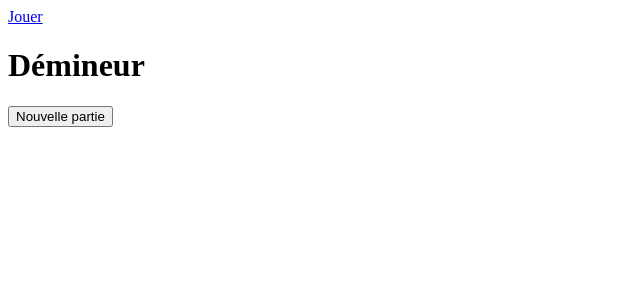
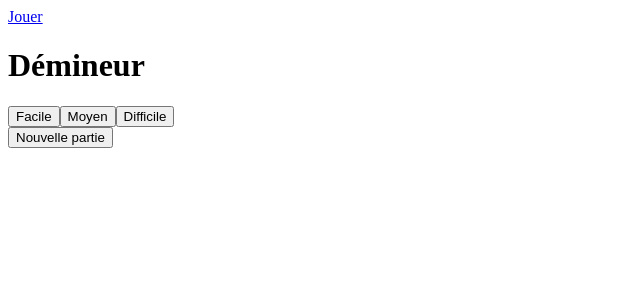
Before and after one commit to BatMaxou/esgi-minesweeper, a Vue app: page / in a window 1280 px wide. Shown: the top 300 px of the page, without its empty margins (0-640 px from the left). Built offline with nearby package versions, Linux system fonts and the light colour scheme.

Commit message:
Ajout boutons de difficulté + adaptation temps du timer

```diff
--- a/src/stores/minesweeper/index.js
+++ b/src/stores/minesweeper/index.js
@@ -1,78 +1,89 @@
-import {computed, ref, toRaw} from "vue"
-import {defineStore} from "pinia"
+import { computed, ref, toRaw } from "vue";
+import { defineStore } from "pinia";
 
-import Minesweeper from "./model"
+import Minesweeper from "./model";
 
-export const useMinesweeperStore = defineStore('minesweeper', () => {
-  const minesweeper = ref(null)
-  const isReset = ref(false)
-  const isFinished = ref(false)
-  const isWon = ref(false)
-  const isFlagMode = ref(false)
-
-  const dimension = computed(() => minesweeper.value ? minesweeper.value.dimension : 0)
+export const useMinesweeperStore = defineStore("minesweeper", () => {
+  const minesweeper = ref(null);
+  const isReset = ref(false);
+  const isFinished = ref(false);
+  const isWon = ref(false);
+  const isFlagMode = ref(false);
+  const difficulty = ref(parseInt(localStorage.getItem("minesweeper-difficulty")) || 1);
+  const dimension = computed(() => (minesweeper.value ? minesweeper.value.dimension : 0));
+  const durationByDifficulty = {
+    1: 300,
+    2: 180,
+    3: 120,
+  };
+  const duration = computed(() => durationByDifficulty[difficulty.value]);
 
   const resetMinesweeper = () => {
-    isReset.value = true
-    minesweeper.value = null
-    isFinished.value = false
-    isWon.value = false
-    isFlagMode.value = false
-  }
+    isReset.value = true;
+    minesweeper.value = null;
+    isFinished.value = false;
+    isWon.value = false;
+    isFlagMode.value = false;
+  };
 
-  const createMinesweeper = (level) => {
-    isReset.value = false
-    minesweeper.value = new Minesweeper(level)
-  }
+  const createMinesweeper = (level = difficulty.value) => {
+    isReset.value = false;
+    minesweeper.value = new Minesweeper(level);
+  };
+
+  const setDifficulty = (level) => {
+    difficulty.value = level;
+    localStorage.setItem("minesweeper-difficulty", level.toString());
+  };
 
   const reveal = (coords) => {
     if (!isValid(minesweeper)) {
-      return
+      return;
     }
 
-    const value = toRaw(minesweeper.value).try(coords)
+    const value = toRaw(minesweeper.value).try(coords);
 
-    isFinished.value = minesweeper.value.isFinished()
+    isFinished.value = minesweeper.value.isFinished();
 
-    return value
-  }
+    return value;
+  };
 
   const handleFlagMode = () => {
     if (!isValid(minesweeper)) {
-      return
+      return;
     }
 
-    minesweeper.value.handleFlagMode()
-    isFlagMode.value = minesweeper.value.isFlagMode()
-  }
+    minesweeper.value.handleFlagMode();
+    isFlagMode.value = minesweeper.value.isFlagMode();
+  };
 
   const incrementScore = () => {
     if (!isValid(minesweeper)) {
-      return
+      return;
     }
 
-    minesweeper.value.incrementScore(1)
+    minesweeper.value.incrementScore(1);
 
-    isWon.value = minesweeper.value.isWon()
-    isFinished.value = minesweeper.value.isFinished()
-  }
+    isWon.value = minesweeper.value.isWon();
+    isFinished.value = minesweeper.value.isFinished();
+  };
 
   const endGameByTimer = () => {
     if (!isValid(minesweeper)) {
-      return
+      return;
     }
 
-    isFinished.value = true
-    isWon.value = false
-  }
+    isFinished.value = true;
+    isWon.value = false;
+  };
 
   const getNeighbors = (coords, strict = false) => {
     if (!isValid(minesweeper)) {
-      return []
+      return [];
     }
 
-    return toRaw(minesweeper.value).getNeighbors(coords, strict)
-  }
+    return toRaw(minesweeper.value).getNeighbors(coords, strict);
+  };
 
   return {
     minesweeper,
@@ -81,6 +92,8 @@ export const useMinesweeperStore = defineStore('minesweeper', () => {
     isFinished,
     isReset,
     dimension,
+    difficulty,
+    duration,
     createMinesweeper,
     resetMinesweeper,
     reveal,
@@ -88,9 +101,10 @@ export const useMinesweeperStore = defineStore('minesweeper', () => {
     getNeighbors,
     handleFlagMode,
     endGameByTimer,
-  }
-})
+    setDifficulty,
+  };
+});
 
 const isValid = (minesweeper) => {
   return minesweeper.value && !minesweeper.value.isFinished();
-}
+};
--- a/src/views/Home.vue
+++ b/src/views/Home.vue
@@ -1,35 +1,56 @@
 <script setup>
-import {computed} from 'vue';
-import {storeToRefs} from 'pinia';
+import { computed } from "vue";
+import { storeToRefs } from "pinia";
 
-import {useMinesweeperStore} from '@/stores/minesweeper';
-import Table from '@/components/minesweeper/Table.vue';
+import { useMinesweeperStore } from "@/stores/minesweeper";
+import Table from "@/components/minesweeper/Table.vue";
 import Timer from "@/components/minesweeper/Timer.vue";
 
 const store = useMinesweeperStore();
-const {minesweeper, isFinished, dimension} = storeToRefs(store);
-const {createMinesweeper, resetMinesweeper, handleFlagMode} = store;
+const { minesweeper, isFinished, dimension, difficulty, duration } = storeToRefs(store);
+const { createMinesweeper, resetMinesweeper, handleFlagMode, setDifficulty, setDuration } = store;
 
 const max = computed(() => {
   return minesweeper.value
-    ? minesweeper.value.dimension * minesweeper.value.dimension - minesweeper.value.nbBombByDifficulty[minesweeper.value.level]
+    ? minesweeper.value.dimension * minesweeper.value.dimension -
+        minesweeper.value.nbBombByDifficulty[minesweeper.value.level]
     : 0;
 });
 
+const difficultyLabels = {
+  1: "Facile",
+  2: "Moyen",
+  3: "Difficile",
+};
+
+const handleDifficultyChange = (level) => {
+  setDifficulty(level);
+  if (minesweeper.value) {
+    createMinesweeper(level);
+  }
+};
 </script>
 
 <template>
   <h1>Démineur</h1>
-  <button v-if="!minesweeper" @click="createMinesweeper(1)">Nouvelle partie</button>
+
+  <div>
+    <button
+      v-for="(label, level) in difficultyLabels"
+      :key="level"
+      :class="{ active: difficulty == level }"
+      @click="handleDifficultyChange(parseInt(level))"
+    >
+      {{ label }}
+    </button>
+  </div>
+
+  <button v-if="!minesweeper" @click="createMinesweeper()">Nouvelle partie</button>
   <button v-if="minesweeper" @click="resetMinesweeper()">Abandonner</button>
 
   <button v-if="minesweeper" @click="handleFlagMode()">Flag</button>
   <p v-if="minesweeper">{{ minesweeper.score }} / {{ max }}</p>
 
-  <Timer
-    :gameStarted="dimension > 0"
-    :gameFinished="isFinished"
-    :duration="3"
-  />
-  <Table/>
+  <Timer :gameStarted="dimension > 0" :gameFinished="isFinished" :duration="duration" />
+  <Table />
 </template>
```
Also changed, not shown: src/components/minesweeper/Timer.vue (+64 -50 lines).
